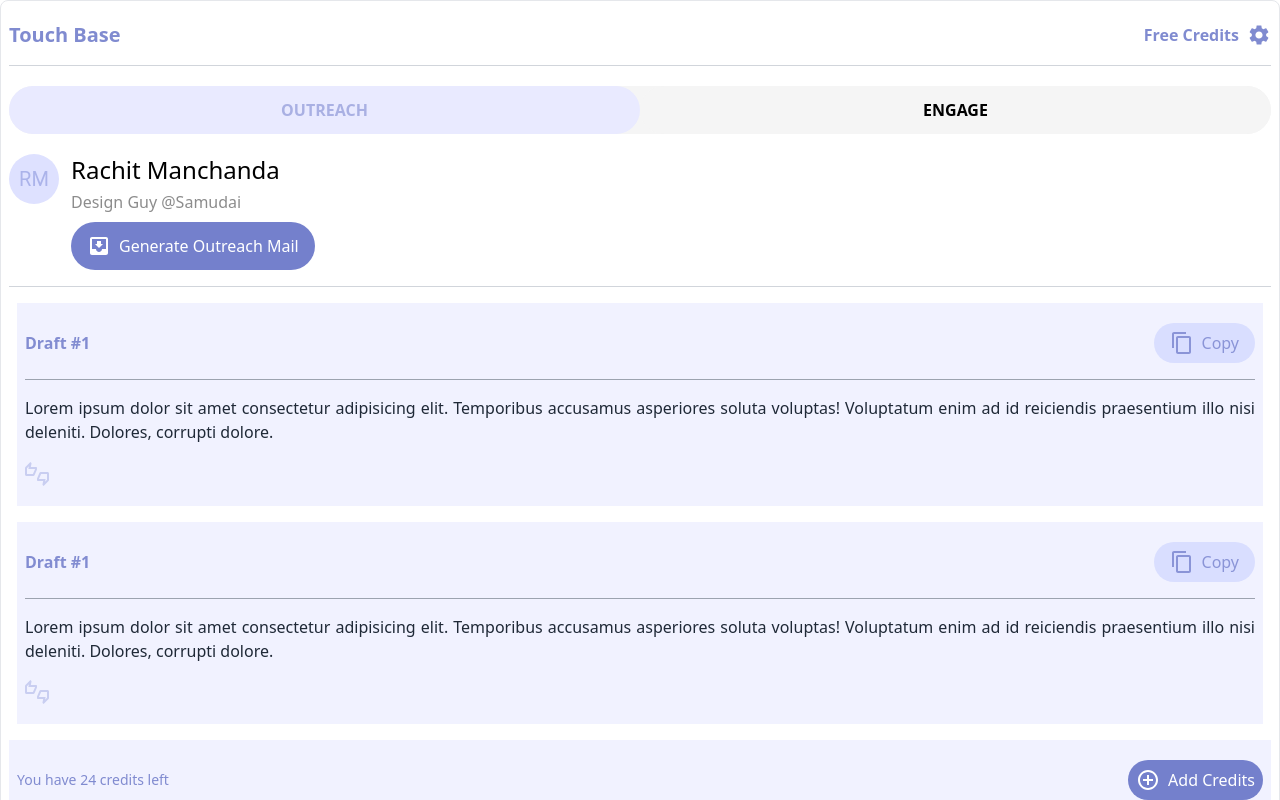
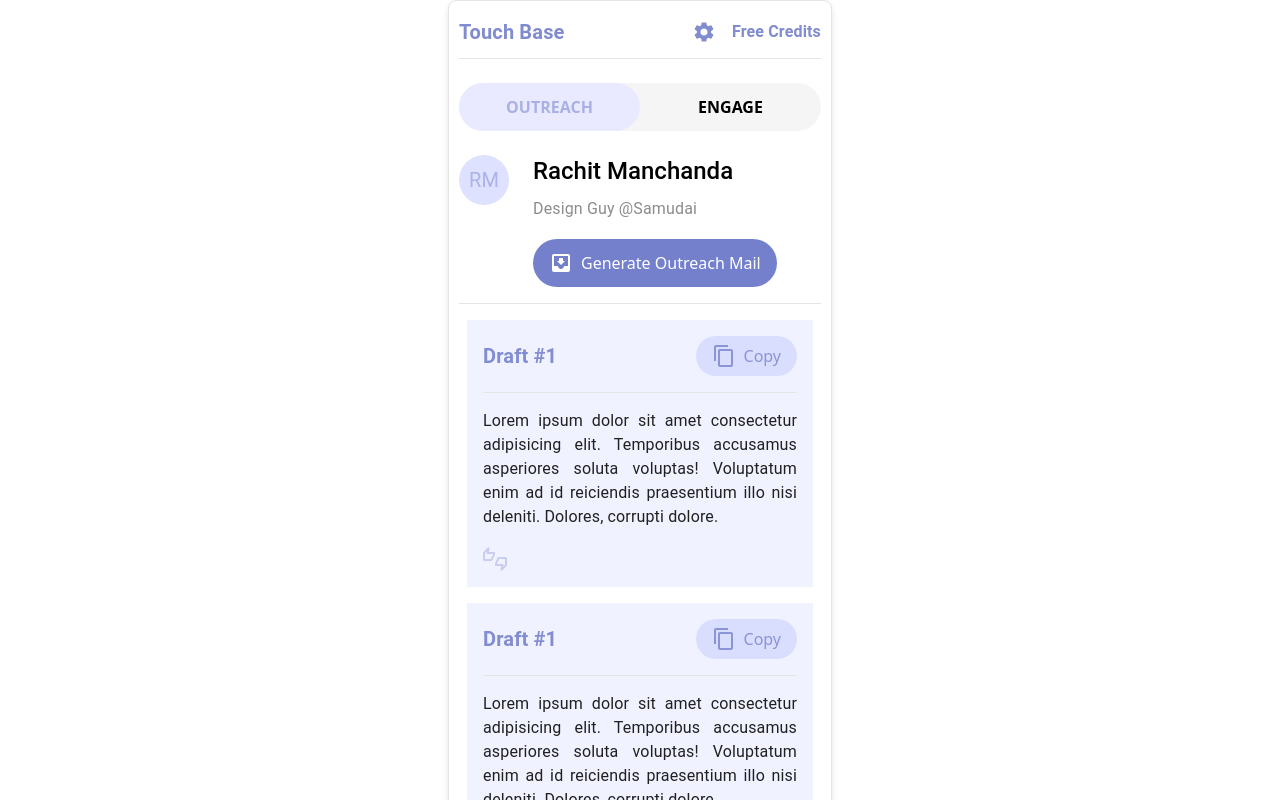
Before and after one commit to kushagrakrish/touch-based-frontend, a React (Create React App) app: page / in a window 1280 px wide. Both pictures are taken after a click on the button "Generate Outreach Mail". Shown: the top 800 px of the page. Built offline with nearby package versions, Linux system fonts and the light colour scheme.

Commit message:
MUI used in components

```diff
--- a/src/App.js
+++ b/src/App.js
@@ -4,7 +4,9 @@ import UserProfile from "./components/UserProfile";
 const App = () => {
   return (
     <>
-      <UserProfile />
+      <div className='pb-5'>
+        <UserProfile />
+      </div>
     </>
   );
 };
--- a/src/components/MailDraft.jsx
+++ b/src/components/MailDraft.jsx
@@ -1,24 +1,49 @@
 import React from "react";
+import { Box, Typography, Button } from "@mui/material";
 import ContentCopyIcon from "@mui/icons-material/ContentCopy";
 import ThumbsUpDownOutlinedIcon from "@mui/icons-material/ThumbsUpDownOutlined";
+
 const MailDraft = () => {
   return (
     <>
-      <div className='bg-[#F1F2FF] px-2 py-5'>
-        <div className='flex justify-between w-full items-center border-b border-gray-400 pb-4'>
-          <h1 className='text-[#828CD1] font-semibold '>Draft #1</h1>
+      <Box
+        sx={{
+          backgroundColor: "#F1F2FF",
+          px: 2,
+          py: 2,
+        }}
+      >
+        <Box
+          sx={{
+            display: "flex",
+            justifyContent: "space-between",
+            alignItems: "center",
+            borderBottom: "1px solid #E5E5E5",
+            pb: 2,
+          }}
+        >
+          <Typography
+            variant='h6'
+            component='h1'
+            sx={{ color: "#828CD1", fontWeight: "bold" }}
+          >
+            Draft #1
+          </Typography>
           <button className='bg-[#D9DEFF] px-4 font-normal py-2 rounded-full flex items-center gap-2 text-[#8A94D7]'>
             <ContentCopyIcon className='text-[#8A94D7]' />
             Copy
           </button>
-        </div>
-        <p className='text-justify text-gray-800 font-normal py-4'>
+        </Box>
+        <Typography
+          variant='body1'
+          sx={{ textAlign: "justify", color: "text.primary", my: "16px" }}
+        >
           Lorem ipsum dolor sit amet consectetur adipisicing elit. Temporibus
           accusamus asperiores soluta voluptas! Voluptatum enim ad id reiciendis
           praesentium illo nisi deleniti. Dolores, corrupti dolore.
-        </p>
-        <ThumbsUpDownOutlinedIcon className='text-[#C9CEF1]' />
-      </div>
+        </Typography>
+        <ThumbsUpDownOutlinedIcon sx={{ color: "#C9CEF1" }} />
+      </Box>
     </>
   );
 };
--- a/src/components/Mailfooter.jsx
+++ b/src/components/Mailfooter.jsx
@@ -1,17 +1,33 @@
 import AddCircleOutlineIcon from "@mui/icons-material/AddCircleOutline";
+import { Box, Typography } from "@mui/material";
 import React from "react";
 
 const Mailfooter = () => {
   return (
-    <div className='py-5 bg-[#F1F2FF] flex items-center justify-between px-2 rounded-b-lg mt-4'>
-      <h3 className='font-medium text-sm text-[#808BD0]'>
+    <Box
+      sx={{
+        py: 3,
+        backgroundColor: "#F1F2FF",
+        display: "flex",
+        alignItems: "center",
+        justifyContent: "space-between",
+        px: 2,
+        borderBottomLeftRadius: 8,
+        borderBottomRightRadius: 8,
+        mt: 2,
+      }}
+    >
+      <Typography
+        variant='subtitle1'
+        sx={{ color: "#808BD0", fontWeight: "medium", fontSize: "14px" }}
+      >
         You have 24 credits left
-      </h3>
+      </Typography>
       <button className='bg-[#7480CC] text-white px-2 font-normal py-2 rounded-full flex items-center gap-2'>
         <AddCircleOutlineIcon />
         Add Credits
       </button>
-    </div>
+    </Box>
   );
 };
 
--- a/src/components/UserProfile.jsx
+++ b/src/components/UserProfile.jsx
@@ -1,77 +1,156 @@
-import MoveToInboxIcon from "@mui/icons-material/MoveToInbox";
-import SettingsIcon from "@mui/icons-material/Settings";
-import { Avatar } from "@mui/material";
 import React, { useState } from "react";
+import { Box, Typography, Button, Avatar } from "@mui/material";
+import {
+  MoveToInbox as MoveToInboxIcon,
+  Settings as SettingsIcon,
+} from "@mui/icons-material";
 import MailDraft from "./MailDraft";
 import Mailfooter from "./Mailfooter";
 
 const UserProfile = () => {
   const [showMailDraft, setShowMailDraft] = useState(false);
 
-  const handleGenerateMail = () => {
+  const handleGenerateMail = (e) => {
+    e.preventDefault();
     setShowMailDraft(true);
   };
 
   return (
     <>
-      <div className='px-2 bg-[#FFFFFF] border rounded-lg shadow-lg py-5'>
+      <Box
+        className='max-w-sm rounded-lg'
+        sx={{
+          backgroundColor: "#FFFFFF",
+          border: "1px solid #E5E5E5",
+          boxShadow: "0px 4px 6px rgba(0, 0, 0, 0.1)",
+          mx: "auto",
+          pt: "15px",
+        }}
+      >
         {/* Header */}
-        <div className='w-full flex items-center justify-between border-b border-gray-300 pb-4'>
-          <h1 className='text-xl text-[#808BD0] font-bold'>Touch Base</h1>
-          <div className='flex flex-row-reverse items-center gap-2'>
-            <SettingsIcon className='text-[#808BD0]' />
-            <h2 className='text-base font-semibold text-[#808BD0]'>
+        <div className='px-[10px]'>
+          <Box
+            sx={{
+              display: "flex",
+              justifyContent: "space-between",
+              borderBottom: "1px solid #E5E5E5",
+              pb: "10px",
+            }}
+          >
+            <Typography
+              variant='h6'
+              component='h1'
+              sx={{ color: "#808BD0", fontWeight: "bold" }}
+            >
+              Touch Base
+            </Typography>
+            <Box sx={{ display: "flex", alignItems: "center", gap: 2 }}>
+              <SettingsIcon sx={{ color: "#808BD0" }} />
+              <Typography
+                variant='subtitle1'
+                sx={{ color: "#808BD0", fontWeight: "bold" }}
+              >
                 Free Credits
-            </h2>
-          </div>
-        </div>
+              </Typography>
+            </Box>
+          </Box>
           {/* Toogle Tabs */}
-        <div className='w-full rounded-full bg-[#F5F5F5] flex items-center my-5'>
-          <div className='rounded-full py-3 px-3 text-center w-1/2 text-[#A9B0E3] font-semibold bg-[#E9EAFF]'>
+          <Box
+            sx={{
+              display: "flex",
+              alignItems: "center",
+              justifyContent: "space-between",
+              bgcolor: "#F5F5F5",
+              borderRadius: 999,
+              my: 3,
+            }}
+          >
+            <Box
+              className='font-semibold'
+              sx={{
+                py: 1.5,
+                px: 3,
+                textAlign: "center",
+                width: "50%",
+                color: "#A9B0E3",
+                bgcolor: "#E9EAFF",
+                borderRadius: 999,
+              }}
+            >
               OUTREACH
-          </div>
-          <div className='bg-[#F5F5F5] rounded-full py-3 px-3 text-center font-semibold w-1/2'>
+            </Box>
+            <Box
+              className='font-semibold'
+              sx={{
+                py: 1.5,
+                px: 3,
+                textAlign: "center",
+                width: "50%",
+                borderRadius: 999,
+              }}
+            >
               ENGAGE
-          </div>
-        </div>
+            </Box>
+          </Box>
           {/* Content Div */}
-        <div className='flex items-start gap-3 border-b border-gray-300 pb-4'>
+          <Box
+            sx={{
+              display: "flex",
+              alignItems: "flex-start",
+              gap: 3,
+              borderBottom: "1px solid #E5E5E5",
+              pb: 2,
+            }}
+          >
             <Avatar
-            sx={{ bgcolor: "#DEE1FF", width: 50, height: 50, color: "#ABB3EA" }}
+              sx={{
+                bgcolor: "#DEE1FF",
+                width: 50,
+                height: 50,
+                color: "#ABB3EA",
+              }}
             >
               RM
             </Avatar>
             {/* Content */}
-          <div>
-            <h1 className='text-2xl font-medium text-black'>
+            <Box>
+              <Typography
+                variant='h5'
+                sx={{ fontWeight: "medium", color: "black" }}
+              >
                 Rachit Manchanda
-            </h1>
-            <h2 className='text-base font-normal text-[#8c8c8c] mt-1 mb-2 '>
+              </Typography>
+              <Typography
+                variant='subtitle1'
+                sx={{ fontWeight: "normal", color: "#8c8c8c", mt: 1, mb: 2 }}
+              >
                 Design Guy @Samudai
-            </h2>
+              </Typography>
               <button
-              className='bg-[#7480CC] text-white px-4 font-normal py-3 rounded-full flex items-center gap-2'
+                className='bg-[#7480CC] text-white px-4 text-sm md:text-base font-normal py-3 rounded-full flex items-center gap-2'
                 onClick={handleGenerateMail}
               >
                 <MoveToInboxIcon />
                 Generate Outreach Mail
               </button>
-          </div>
-        </div>
+            </Box>
+          </Box>
+          {/* Mail Draft */}
           {showMailDraft && (
             <>
-            <div className='px-2 py-4'>
+              <Box sx={{ px: 1, py: 2 }}>
                 <MailDraft />
-            </div>
-            <div className='px-2'>
+              </Box>
+              <Box sx={{ px: 1, pb: 2 }}>
                 <MailDraft />
-            </div>
+              </Box>
             </>
           )}
-        <div>
+        </div>
+        <Box>
           <Mailfooter />
-        </div>
-      </div>
+        </Box>
+      </Box>
     </>
   );
 };
```
Lines whose indentation alone changed are shown as unchanged.
